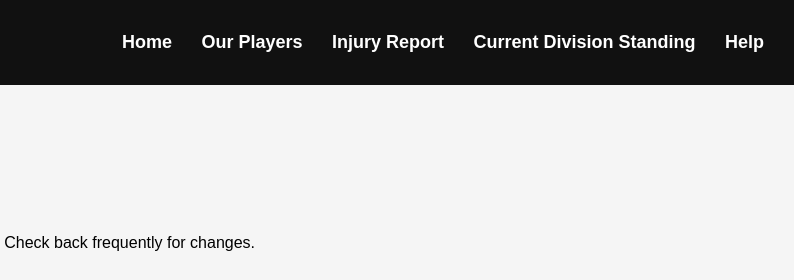
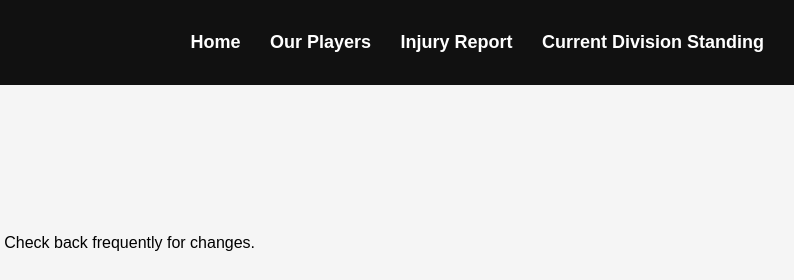
Before and after one commit to gchronowski/ShadowHawksFootball, a plain HTML site: page injuries.html in a window 1280 px wide. Shown: the top 280 px of the page, 486-1280 px from the left. Drawn offline with Linux system fonts and the light colour scheme.

Commit message:
Update injuries.html

```diff
--- a/injuries.html
+++ b/injuries.html
@@ -83,7 +83,6 @@
             <a href="players.html">Our Players</a>
             <a href="injuries.html">Injury Report</a>
             <a href="standing.html">Current Division Standing</a>
-            <a href="help.html">Help</a>
         </div>
     </div>
 
```
